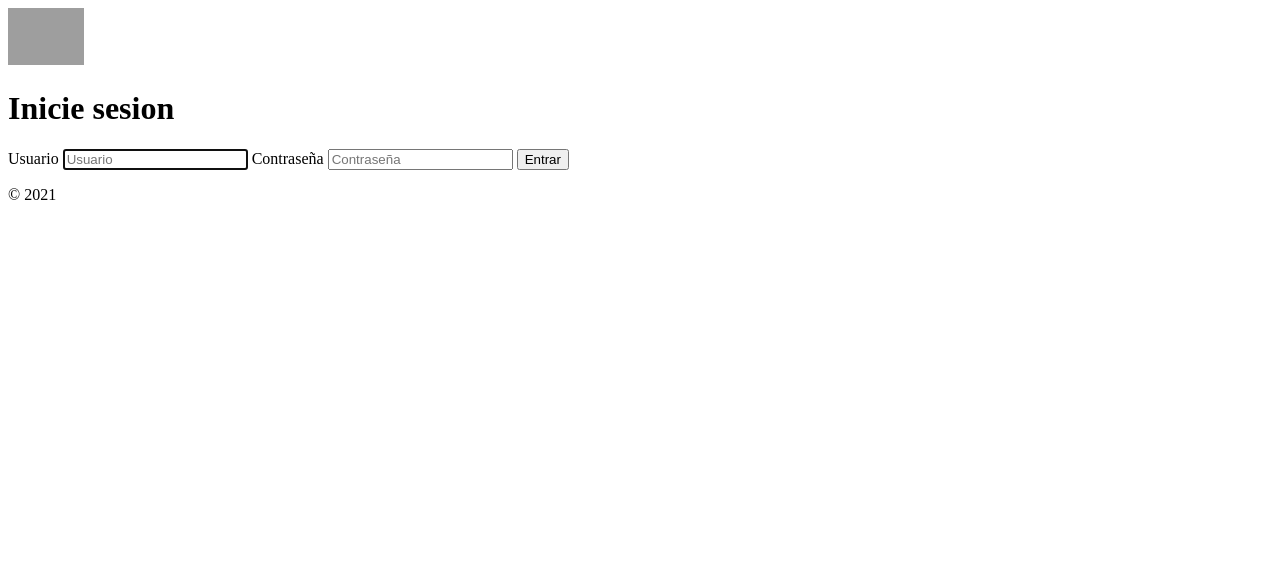
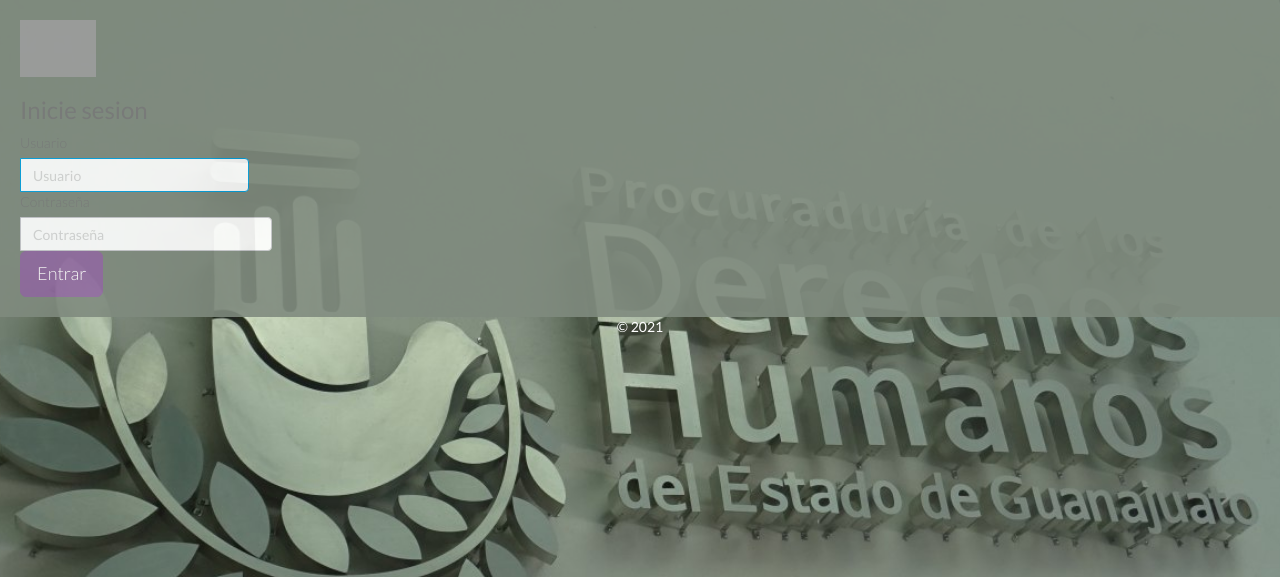
Before and after one commit to MiguelMurilloLan/Admin_p, a PHP site: page /login1.php in a window 1280 px wide. Shown: the top 577 px of the page. Run offline with PHP 8.4, Linux system fonts and the light colour scheme; grey boxes are pictures that could not be loaded.

Commit message:
vista menu
vista menu

```diff
--- a/login1.php
+++ b/login1.php
@@ -11,6 +11,18 @@ session_start();
   <meta name="author" content="Mark Otto, Jacob Thornton, and Bootstrap contributors">
   <meta name="generator" content="Hugo 0.80.0">
   <title>Login</title>
+
+  <!-- Bootstrap CSS -->
+  <link href="css/bootstrap.min.css" rel="stylesheet">
+  <!-- bootstrap theme -->
+  <link href="css/bootstrap-theme.css" rel="stylesheet">
+  <!--external css-->
+  <!-- font icon -->
+  <link href="css/elegant-icons-style.css" rel="stylesheet" />
+  <link href="css/font-awesome.css" rel="stylesheet" />
+  <!-- Custom styles -->
+  <link href="css/style.css" rel="stylesheet">
+  <link href="css/style-responsive.css" rel="stylesheet" />
 
 
   <!-- Bootstrap core CSS -->
@@ -37,17 +49,22 @@ session_start();
   <link href="../css/signin.css" rel="stylesheet">
 </head>
 
-<body class="text-center">
+<body class="login-img3-body">
 
   <main class="form-signin">
     <form action="manejador-login.php" method="POST">
-      <img class="mb-4" src="../Recursos/logo.png" alt="" width="auto" height="57">
-      <h1 class="h3 mb-3 fw-normal">Inicie sesion</h1>
-      <label for="inputUsuario" class="visually-hidden">Usuario</label>
-      <input type="text" id="inputUsuario" class="form-control" placeholder="Usuario" name="Usuario" required autofocus>
-      <label for="inputContrasena" class="visually-hidden">Contraseña</label>
-      <input type="password" id="inputContrasena" class="form-control" placeholder="Contraseña" name="Contrasena" required>
-      <input class="w-100 btn btn-lg btn-primary" type="submit" name="submit" value="Entrar"></input>
+       <div class="login-wrap" style="background: #7f8b7e;
+    opacity: .9;">
+        <img class="mb-4" src="..../Recursos/icono_pag.png" alt="" width="auto" height="57">
+        <h1 class="h3 mb-3 fw-normal">Inicie sesion</h1>
+        <div class="input-group">
+        <label for="inputUsuario" class="visually-hidden">Usuario</label>
+        <input type="text" id="inputUsuario" class="form-control" placeholder="Usuario" name="Usuario" required autofocus></div>
+        <div class="input-group">
+        <label for="inputContrasena" class="visually-hidden">Contraseña</label>
+        <input type="password" id="inputContrasena" class="form-control" placeholder="Contraseña" name="Contrasena" required></div>
+        <input class="w-100 btn btn-lg btn-primary" style="background-color: #9069a0; border-color: #9069a0;" type="submit" name="submit" value="Entrar"></input>
+      </div>
       <?php
       if (isset($_SESSION['error'])) {
       ?>
@@ -56,7 +73,7 @@ session_start();
       }
       unset($_SESSION['error']);
       ?>
-      <p class="mt-5 mb-3 text-muted">&copy; 2021</p>
+      <p class="mt-5 mb-3 text-muted" style="color: white !important; text-align: center;" >&copy; 2021</p>
     </form>
   </main>
 
--- a/loginout.php
+++ b/loginout.php
@@ -3,6 +3,6 @@
 session_start();
 session_destroy();
 
-header('location: login.php');
+header('location: login1.php');
 
 ?>
```
